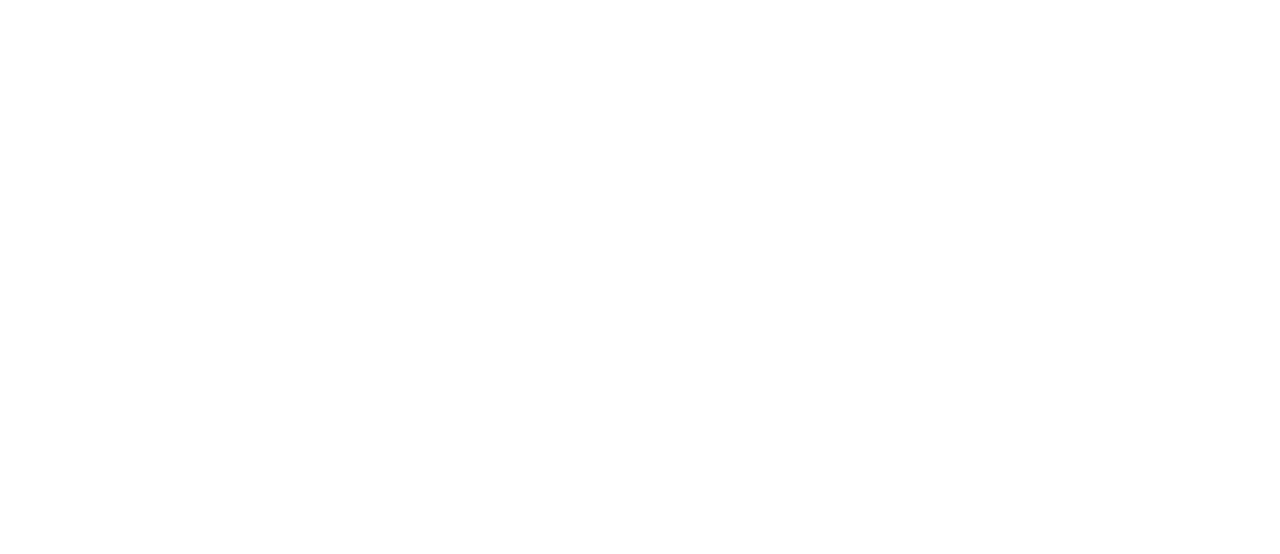
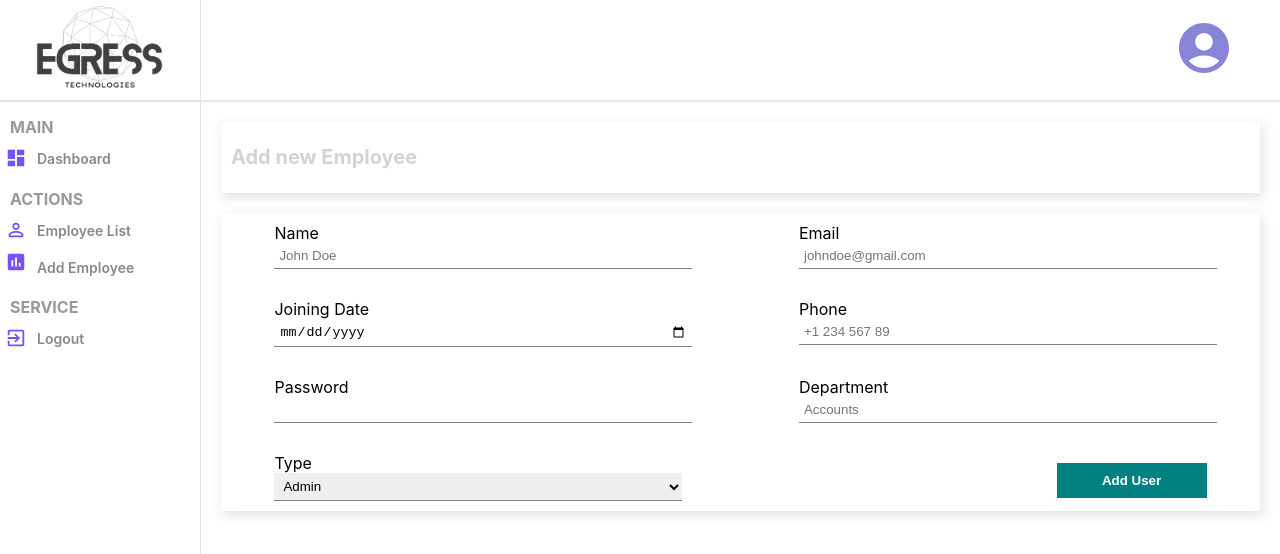
Before and after one commit to Da3shay/Flipr, a React (Create React App) app: page /Newuser in a window 1280 px wide. Before the commit this address had no page. Shown: the top 554 px of the page. Built offline with nearby package versions, Linux system fonts and the light colour scheme.

Commit message:
new user api

```diff
--- a/src/App.js
+++ b/src/App.js
@@ -3,6 +3,7 @@ import Admin from './Admin';
 import Profile from './Profile';
 import Users from './Users';
 import Single from './Single';
+import Newuser from './Newuser';
 import { BrowserRouter as Router, Routes , Route, Link } from "react-router-dom";
 
 function App() {
@@ -17,6 +18,7 @@ function App() {
         <Route path="/Profile" element={<Profile/>} />
         <Route path="/Users" element={<Users/>} />
         <Route path="Viewprofile" element={<Single/>} />
+        <Route path="Newuser" element={<Newuser/>} />
       </Routes>
     </div>
   </Router>
--- /dev/null
+++ b/src/Newuser.js
@@ -0,0 +1,110 @@
+import React from "react";
+import Sidebar from "./components/Sidebar";
+import Navbar from "./components/Navbar";
+import "./newuser.scss";
+import DriveFolderUploadOutlinedIcon from "@mui/icons-material/DriveFolderUploadOutlined";
+import { useState } from "react";
+import axios from "axios";
+
+export default function Newuser() {
+  const [file, setFile] = useState("");
+ const [userdata, setuserdata] = useState([]);
+
+  const title = "Add new Employee ";
+  const inputs = [
+    {
+      id: 1,
+      label: "Name ",
+      type: "text",
+      placeholder: "John Doe",
+      name:"name"
+    },
+    {
+      id: 2,
+      label: "Email",
+      type: "email",
+      placeholder: "johndoe@gmail.com",
+      name:"email"
+    },
+    {
+      id: 3,
+      label: "Joining Date",
+      type: "date",
+      id: "datePickerId",
+      placeholder: "",
+      name:"join_date"
+    },
+    {
+      id: 4,
+      label: "Phone",
+      type: "tel",
+      placeholder: "+1 234 567 89",
+      name:"contact"
+    },
+    {
+      id: 5,
+      label: "Password",
+      type: "password",
+      name:"password"
+    },
+    {
+      id: 6,
+      label: "Department",
+      type: "text",
+      placeholder: "Accounts",
+      name:"department"
+    },
+  ];
+  const handleChange = (event) => {
+    const name = event.target.name;
+    const value = event.target.value;
+    setuserdata((values) => ({ ...values, [name]: value }));
+  };
+  const handleSubmit = (event) => {
+    event.preventDefault();
+    console.log(userdata,"dsdsdsasasasasdes")
+    axios
+      .post("http://localhost:80/Flipr/api/users", userdata)
+      .then(function (response) {
+      console.log(response,"dsdsdsdes")
+      })
+      .catch(function (error) {
+
+
+      });
+  };
+
+  return (
+    <div className="new">
+      <Sidebar />
+      <div className="newContainer">
+        <Navbar />
+        <div className="top">
+          <h1>{title}</h1>
+        </div>
+        <div className="bottom">
+          <div className="right">
+            <form onSubmit={handleSubmit}>
+              {inputs.map((input) => (
+                <div className="formInput" key={input.id}>
+                  <label>{input.label}</label>
+                  <input type={input.type}  onChange={handleChange} name={input.name} placeholder={input.placeholder} />
+                </div>
+              ))}
+              <div className="formInput">
+                <label>Type</label>
+                <select id="cars" name="type"  onChange={handleChange}>
+                  <option value="admin">Admin</option>
+                  <option value="employee"> Employee</option>
+                </select>
+              </div>
+              <div className="formInput">
+                <button type="submit" style={{ float: "right" }}>Add User</button>
+              </div>
+            </form>
+          </div>
+        </div>
+      </div>
+    </div>
+  );
+}
--- a/src/components/Datatable.js
+++ b/src/components/Datatable.js
@@ -24,6 +24,7 @@ function getUsers() {
     });
 }
 
+
   const actionColumn = [
     {
       field: "action",
@@ -32,7 +33,7 @@ function getUsers() {
       renderCell: (params) => {
         return (
           <div className="cellAction">
-            <Link to="/Viewprofile" style={{ textDecoration: "none" }}>
+            <Link to="/Viewprofile"  style={{ textDecoration: "none" }}>
               <div className="viewButton">View</div>
             </Link>
             <div
@@ -50,7 +51,7 @@ function getUsers() {
     <div className="datatable">
       <div className="datatableTitle">
         Add New User
-        <Link to="/users/new" className="link">
+        <Link to="/NewUser" className="link">
           Add New
         </Link>
       </div>
--- /dev/null
+++ b/src/newuser.scss
@@ -0,0 +1,77 @@
+.new {
+    width: 100%;
+    display: flex;
+
+    .newContainer {
+      flex: 6;
+
+      .top,
+      .bottom {
+        -webkit-box-shadow: 2px 4px 10px 1px rgba(0, 0, 0, 0.47);
+        box-shadow: 2px 4px 10px 1px rgba(201, 201, 201, 0.47);
+        padding: 10px;
+        margin: 20px;
+        display: flex;
+
+        h1 {
+          color: lightgray;
+          font-size: 20px;
+        }
+
+        .left {
+          flex: 1;
+          text-align: center;
+
+          img {
+            width: 100px;
+            height: 100px;
+            border-radius: 50%;
+            object-fit: cover;
+          }
+        }
+
+        .right {
+          flex: 2;
+
+          form {
+            display: flex;
+            flex-wrap: wrap;
+            gap: 30px;
+            justify-content: space-around;
+
+            .formInput {
+              width: 40%;
+
+              label {
+                display: flex;
+                align-items: center;
+                gap: 10px;
+
+                .icon {
+                  cursor: pointer;
+                }
+              }
+
+              input,select {
+                width: 100%;
+                padding: 5px;
+                border: none;
+                border-bottom: 1px solid gray;
+              }
+            }
+
+            button {
+              width: 150px;
+              padding: 10px;
+              border: none;
+              background-color: teal;
+              color: white;
+              font-weight: bold;
+              cursor: pointer;
+              margin-top: 10px;
+            }
+          }
+        }
+      }
+    }
+  }
```
